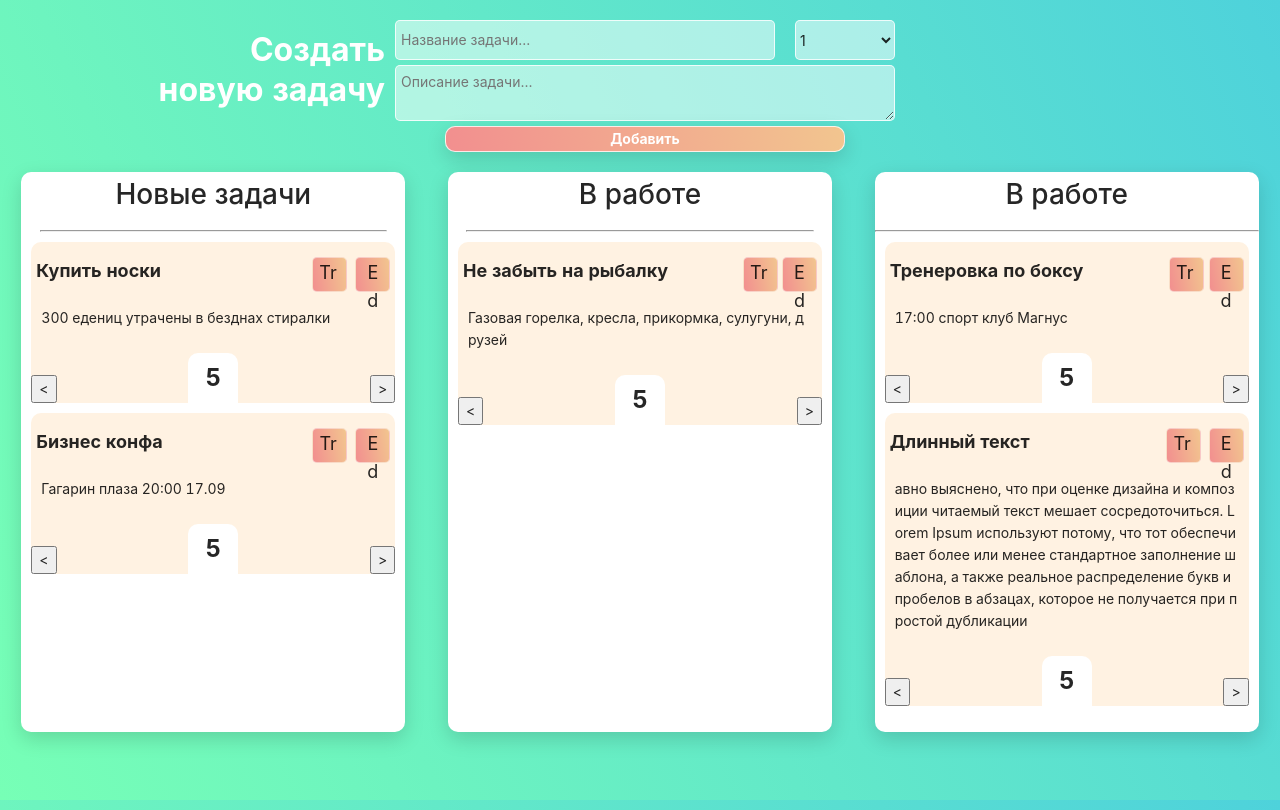
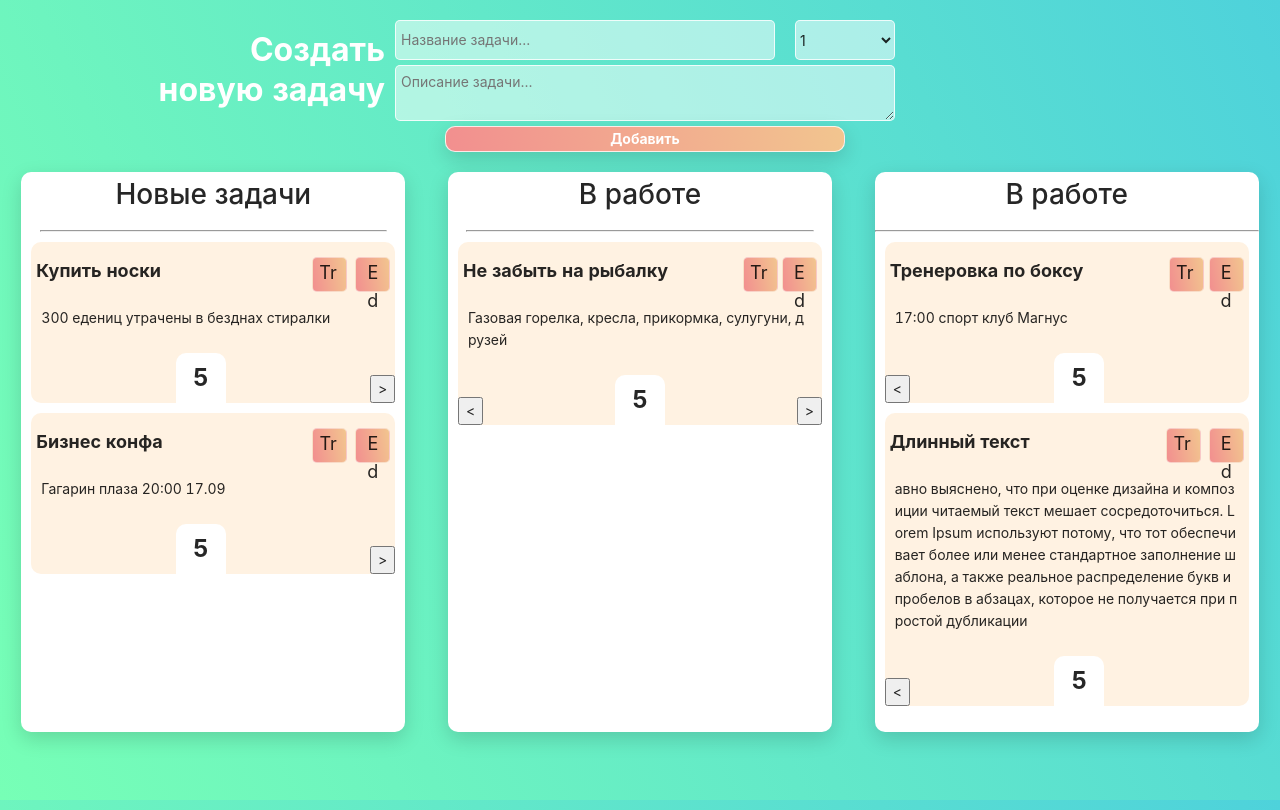
Before and after one commit to ifernisimo/Todo, a React (Create React App) app: page / in a window 1280 px wide. Built offline with nearby package versions, Linux system fonts and the light colour scheme.

Commit message:
Hide arrows in list

```diff
--- a/src/components/Done/DoneComponent.jsx
+++ b/src/components/Done/DoneComponent.jsx
@@ -14,6 +14,7 @@ const DoneComponent = ({ todoArray }) => {
           id={todo.id}
           editMode={todo.editMode}
           key={todo.id}
+          positionStatus={todo.positionStatus}
         />
       )
   );
--- a/src/components/InProgress/InProgressComponent.jsx
+++ b/src/components/InProgress/InProgressComponent.jsx
@@ -14,6 +14,7 @@ const InProgressComponent = ({ todoArray }) => {
           id={todo.id}
           editMode={todo.editMode}
           key={todo.id}
+          positionStatus={todo.positionStatus}
         />
       )
   );
--- a/src/components/TodoList/TodoListComponent.jsx
+++ b/src/components/TodoList/TodoListComponent.jsx
@@ -14,6 +14,7 @@ const TodoListComponent = ({ todoArray }) => {
           id={todo.id}
           editMode={todo.editMode}
           key={todo.id}
+          positionStatus={todo.positionStatus}
         />
       )
   );
--- a/src/components/ui-kit/TodoItem/TodoItem.jsx
+++ b/src/components/ui-kit/TodoItem/TodoItem.jsx
@@ -103,6 +103,7 @@ class TodoItem extends React.Component {
           </div>
           <div className={styles.changeStateButtons} justify="space-around">
             <div>
+              {this.props.positionStatus >= 1 && (
                 <button
                   onClick={() => {
                     this.props.moveToPrevList(this.props.id);
@@ -111,11 +112,13 @@ class TodoItem extends React.Component {
                   {" "}
                   {"<"}{" "}
                 </button>
+              )}
             </div>
             <div className={styles.priority}>
               <span>{this.props.priority}</span>
             </div>
             <div>
+              {this.props.positionStatus <= 1 && (
                 <button
                   onClick={(event) => {
                     event.preventDefault();
@@ -125,6 +128,7 @@ class TodoItem extends React.Component {
                   {" "}
                   {">"}{" "}
                 </button>
+              )}
             </div>
           </div>
         </div>
```
Lines whose indentation alone changed are shown as unchanged.
